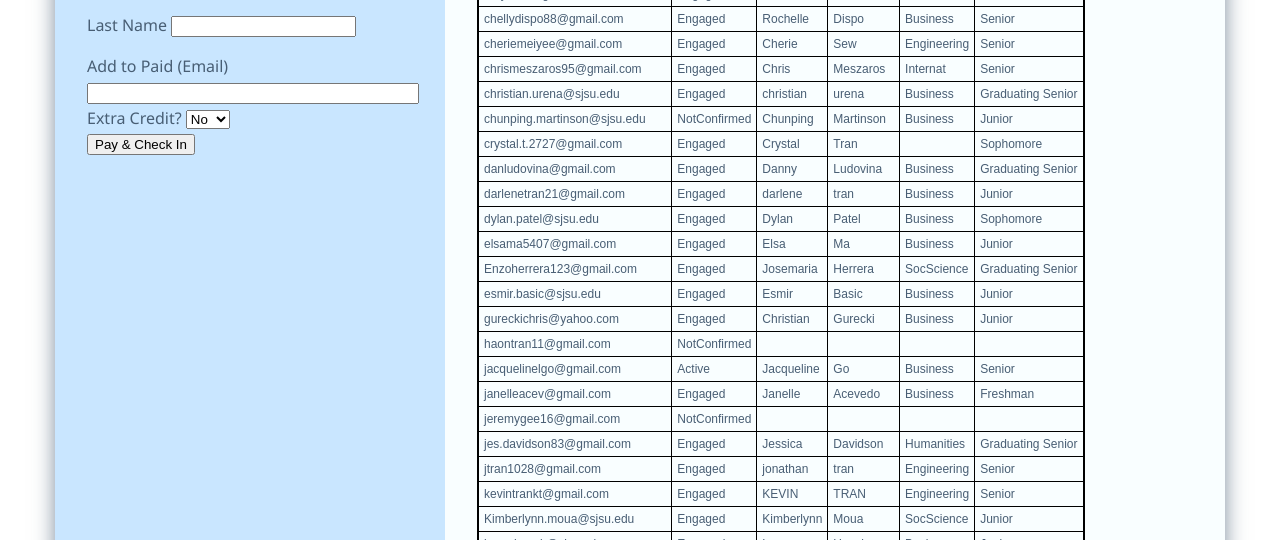
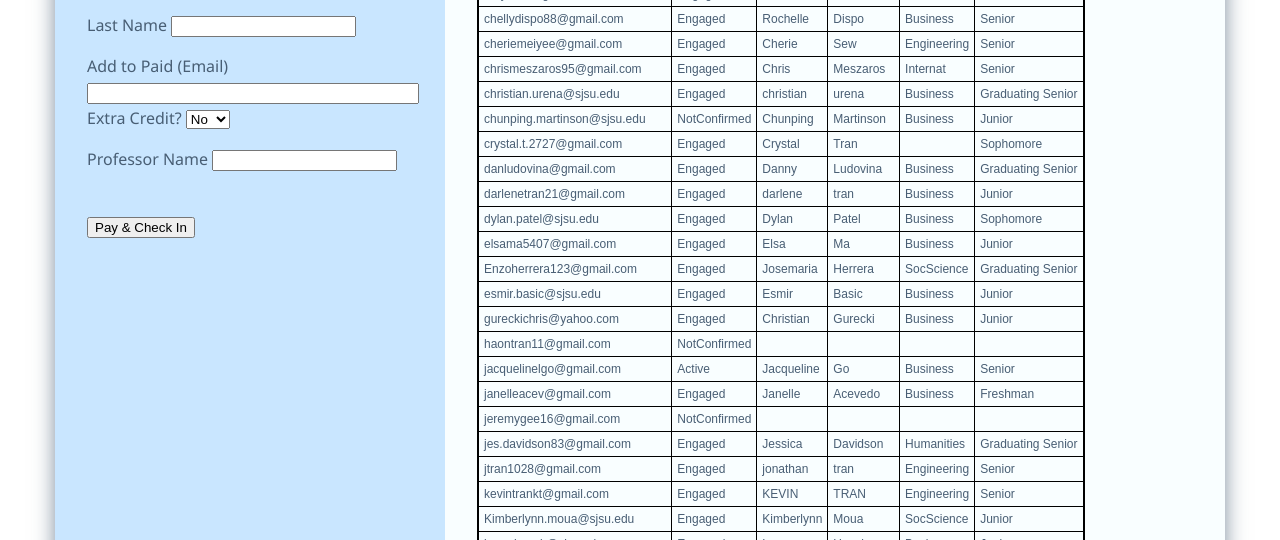
Before and after one commit to kevintrankt/MarketingAssociation, a plain HTML site: page paid/index.html in a window 1280 px wide. Shown: the part 260-800 px from the top of the page. Drawn offline with nearby package versions, Linux system fonts and the light colour scheme.

Commit message:
Professor

```diff
--- a/paid/index.html
+++ b/paid/index.html
@@ -47,6 +47,11 @@
 							<option value="No">No</option>
 						<option value="Yes">Yes</option>
 				</select>
+
+				<p>
+					<label for="field_ec2_professor">Professor Name</label>
+					<input class="form-control" name="field_ec2_professor" type="string">
+				</p>
 			 </span>
 
 
```
